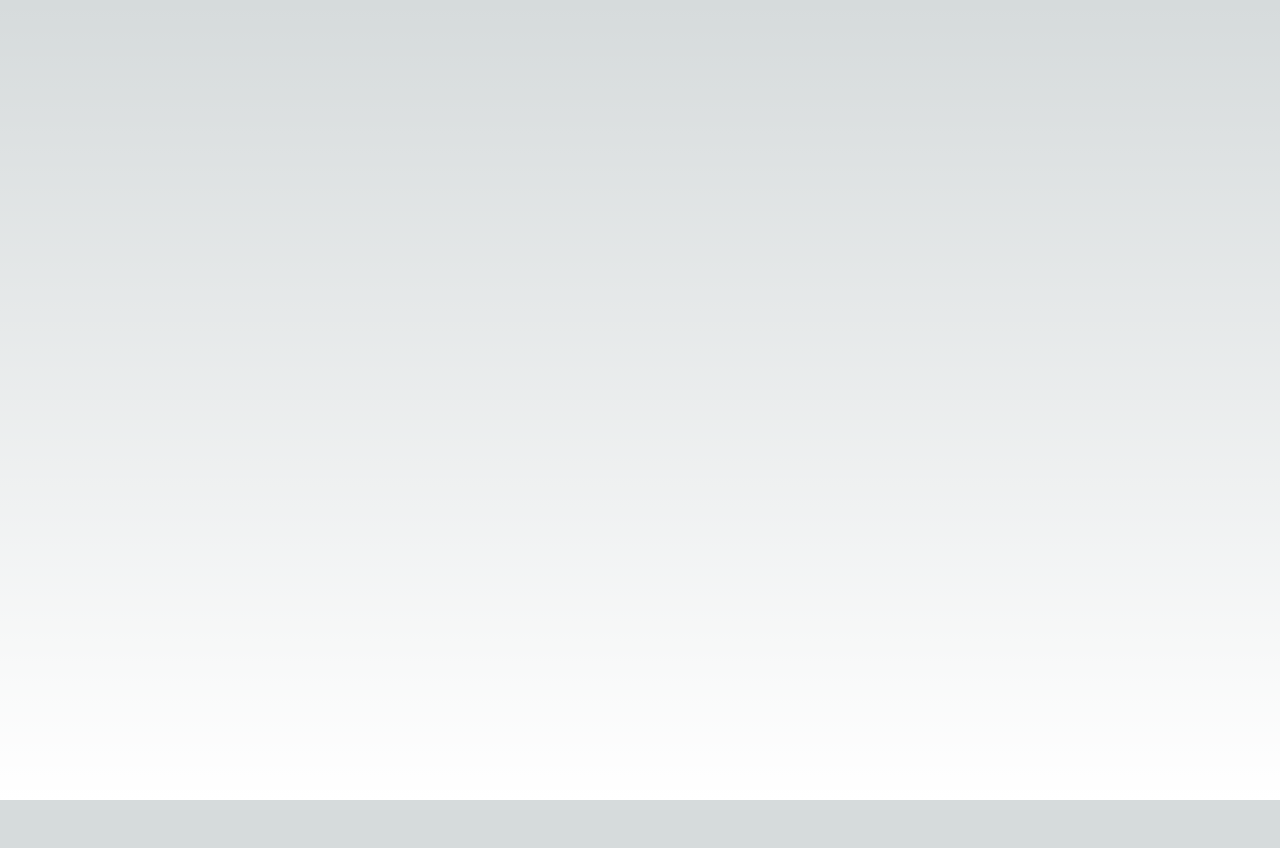
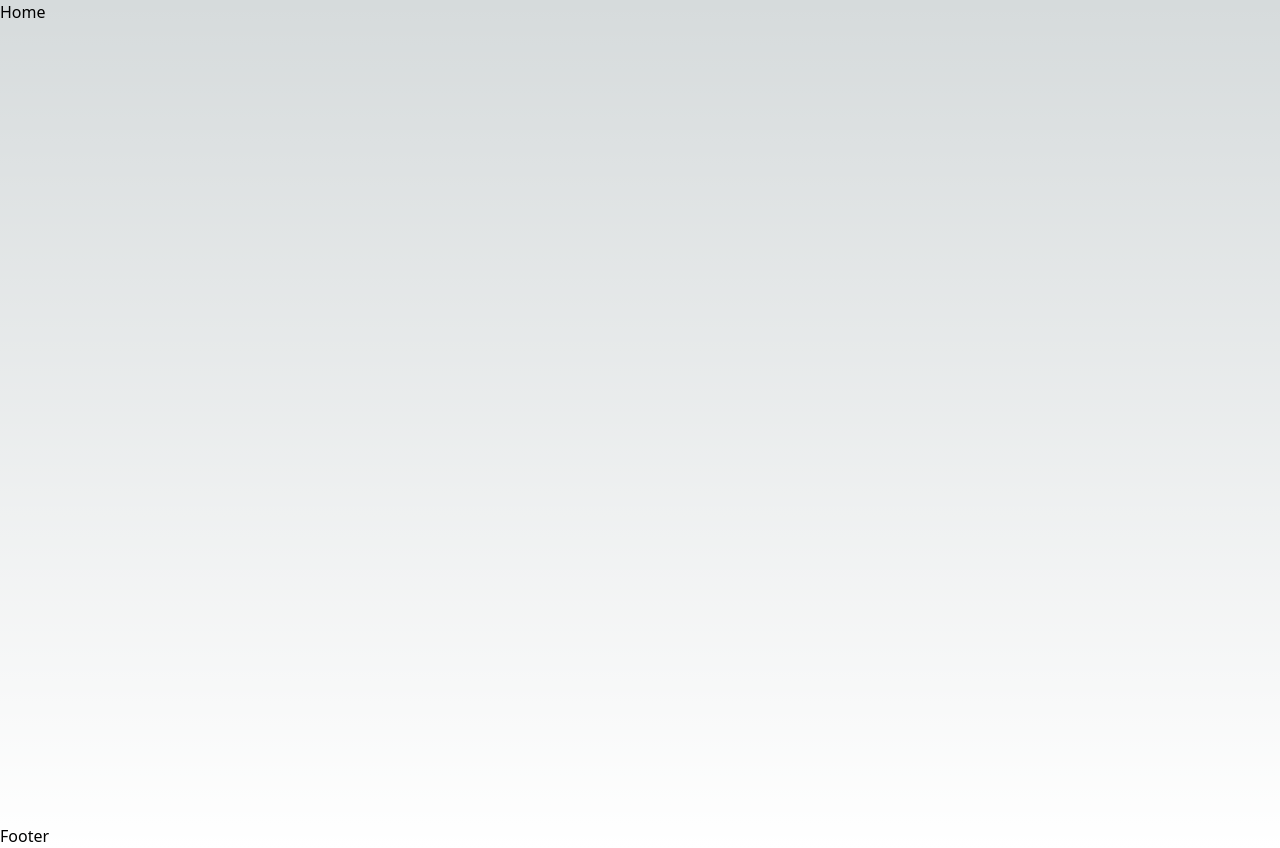
Before and after one commit to LexVN-WD/lol-stats, a Next.js app: page / in a window 1280 px wide. Before the commit the page ends 800 px from the top, so only its background shows below. Built offline with nearby package versions, Linux system fonts and the light colour scheme.

Commit message:
Create initial homepage layout

```diff
--- a/app/layout.tsx
+++ b/app/layout.tsx
@@ -1,8 +1,7 @@
 import './globals.css'
 import type { Metadata } from 'next'
-import { Inter } from 'next/font/google'
+import { Navbar, Footer } from '@/components'
 
-const inter = Inter({ subsets: ['latin'] })
 
 export const metadata: Metadata = {
   title: 'Create Next App',
@@ -16,7 +15,11 @@
 }) {
   return (
     <html lang="en">
-      <body className={inter.className}>{children}</body>
+      <body className="relative">
+        <Navbar />
+        {children}
+        <Footer />
+        </body>
     </html>
   )
 }
```
